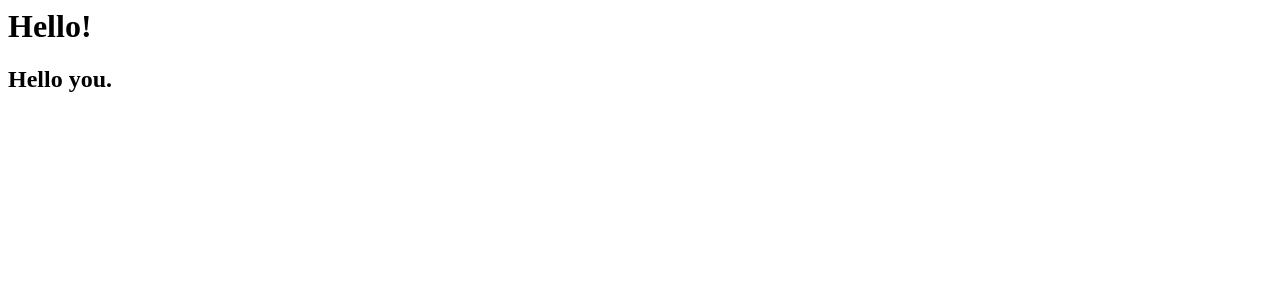
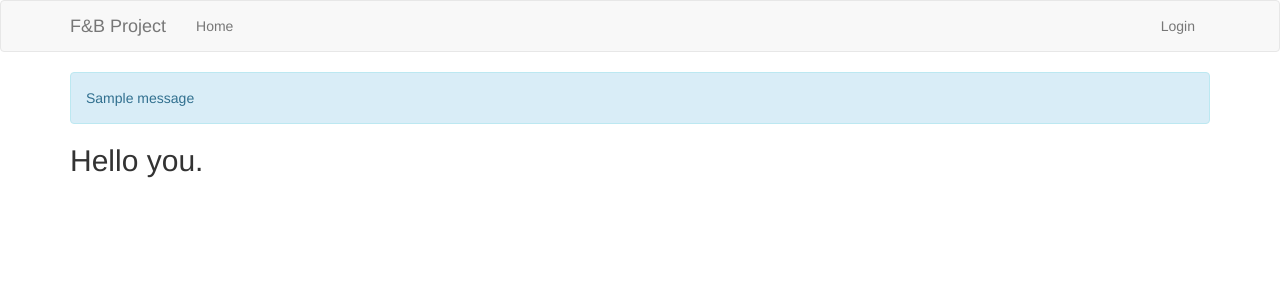
Before and after one commit to DarrenTBridges/fandbproject, a Flask app: page / in a window 1280 px wide. Shown: the top 300 px of the page. Run offline with Flask 2, Linux system fonts and the light colour scheme; one stand-in notice (Sample message) is shown; some libraries are stand-ins or nearby versions.

Commit message:
initial commit v0.13

```diff
--- a/app/__init__.py
+++ b/app/__init__.py
@@ -1,5 +1,9 @@
 from flask import Flask
+from flask_bootstrap import Bootstrap
+from config import Config
 
 app = Flask(__name__)
+bootstrap = Bootstrap(app)
+app.config.from_object(Config)
 
 from app import routes
--- a/app/routes.py
+++ b/app/routes.py
@@ -1,7 +1,13 @@
 from app import app
 from flask import render_template
+from app.forms import LoginForm
 
 @app.route("/")
 @app.route("/index")
 def index():
     return render_template("index.html", title="Home")
+
+@app.route('/login')
+def login():
+    form = LoginForm()
+    return render_template('login.html', title='Sign In', form=form)
--- a/app/templates/base.html
+++ b/app/templates/base.html
@@ -1,13 +1,43 @@
-<html>
-    <head>
-        {% if title %}
-        <title>{{ title }} - F&B Project</title>
-        {% else %}
-        <title>Welcome to F&B Project</title>
+{% extends "bootstrap/base.html" %}
+
+{% block title %}
+    {% if title %}{{ title }} - F&B Project{% else %}Welcome to F&B Project{% endif %}
+{% endblock %}
+
+{% block navbar %}
+    <nav class="navbar navbar-default">
+        <div class="container">
+            <div class="navbar-header">
+                <button type="button" class="navbar-toggle collapsed" data-toggle="collapse" data-target="#bs-example-navbar-collapse-1" aria-expanded="false">
+                    <span class="sr-only">Toggle navigation</span>
+                    <span class="icon-bar"></span>
+                    <span class="icon-bar"></span>
+                    <span class="icon-bar"></span>
+                </button>
+                <a class="navbar-brand" href="{{ url_for('index') }}">F&B Project</a>
+            </div>
+            <div class="collapse navbar-collapse" id="bs-example-navbar-collapse-1">
+                <ul class="nav navbar-nav">
+                    <li><a href="{{ url_for('index') }}">Home</a></li>
+                </ul>
+                <ul class="nav navbar-nav navbar-right">
+                    <li><a href="{{ url_for('login') }}">Login</a></li>
+                </ul>
+            </div>
+        </div>
+    </nav>
+{% endblock %}
+
+{% block content %}
+    <div class="container">
+        {% with messages = get_flashed_messages() %}
+        {% if messages %}
+            {% for message in messages %}
+            <div class="alert alert-info" role="alert">{{ message }}</div>
+            {% endfor %}
         {% endif %}
-    </head>
-    <body>
-        <h1>Hello!</h1>
-    </body>
-    {% block content %}{% endblock %}
-</html>
+        {% endwith %}
+
+        {% block app_content %}{% endblock %}
+    </div>
+{% endblock %}
--- a/app/templates/index.html
+++ b/app/templates/index.html
@@ -1,6 +1,6 @@
 {% extends "base.html" %}
 
-{% block content %}
+{% block app_content %}
 
     <h2>Hello you.</h2>
 
--- /dev/null
+++ b/config.py
@@ -0,0 +1,4 @@
+import os
+
+class Config(object):
+    SECRET_KEY = os.environ.get('SECRET_KEY') or 'you-will-never-guess'
```
Also changed, not shown: app/forms.py (added, +9 -0 lines), app/templates/login.html (added, +11 -0 lines), requirements.txt (+8 -0 lines).
